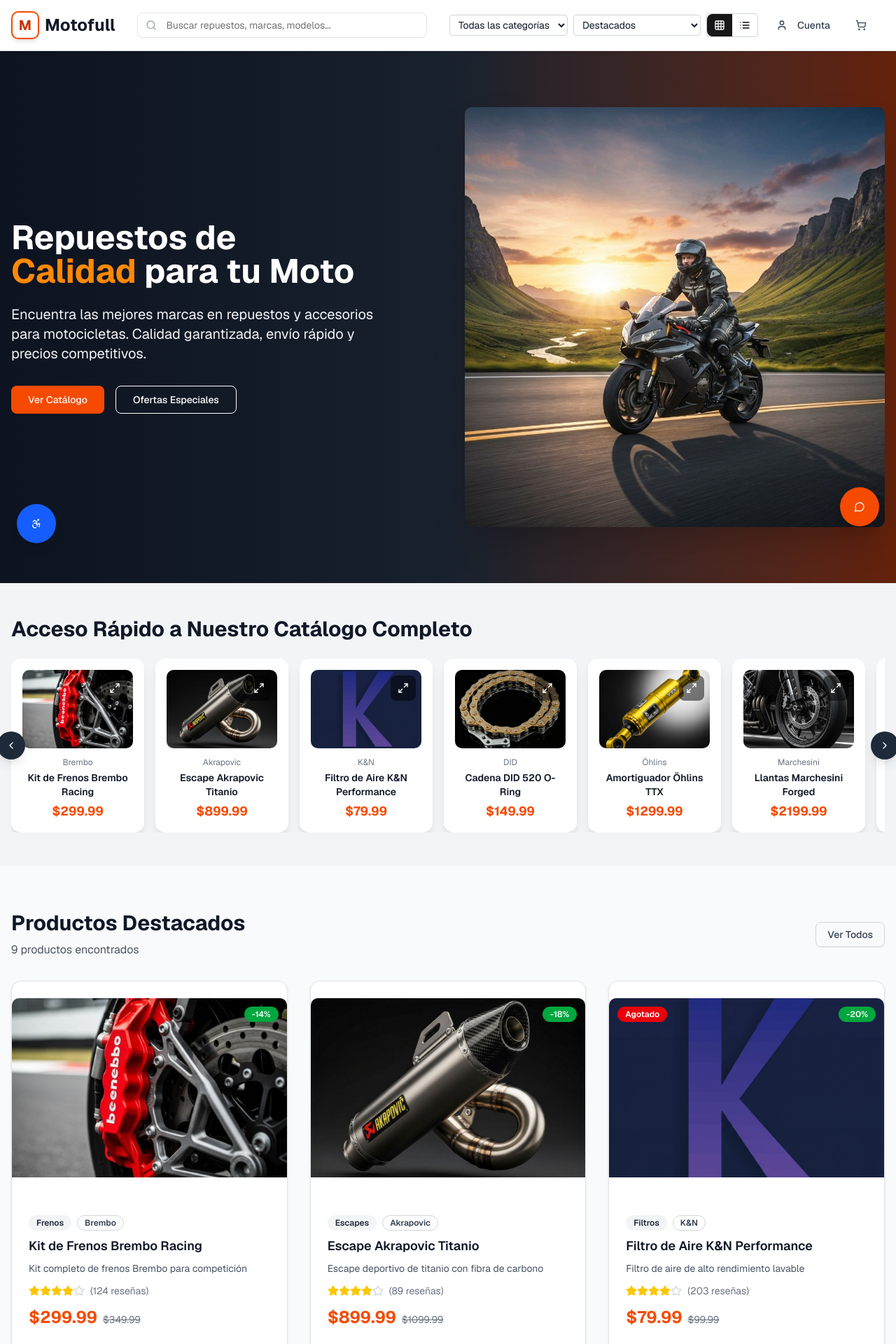
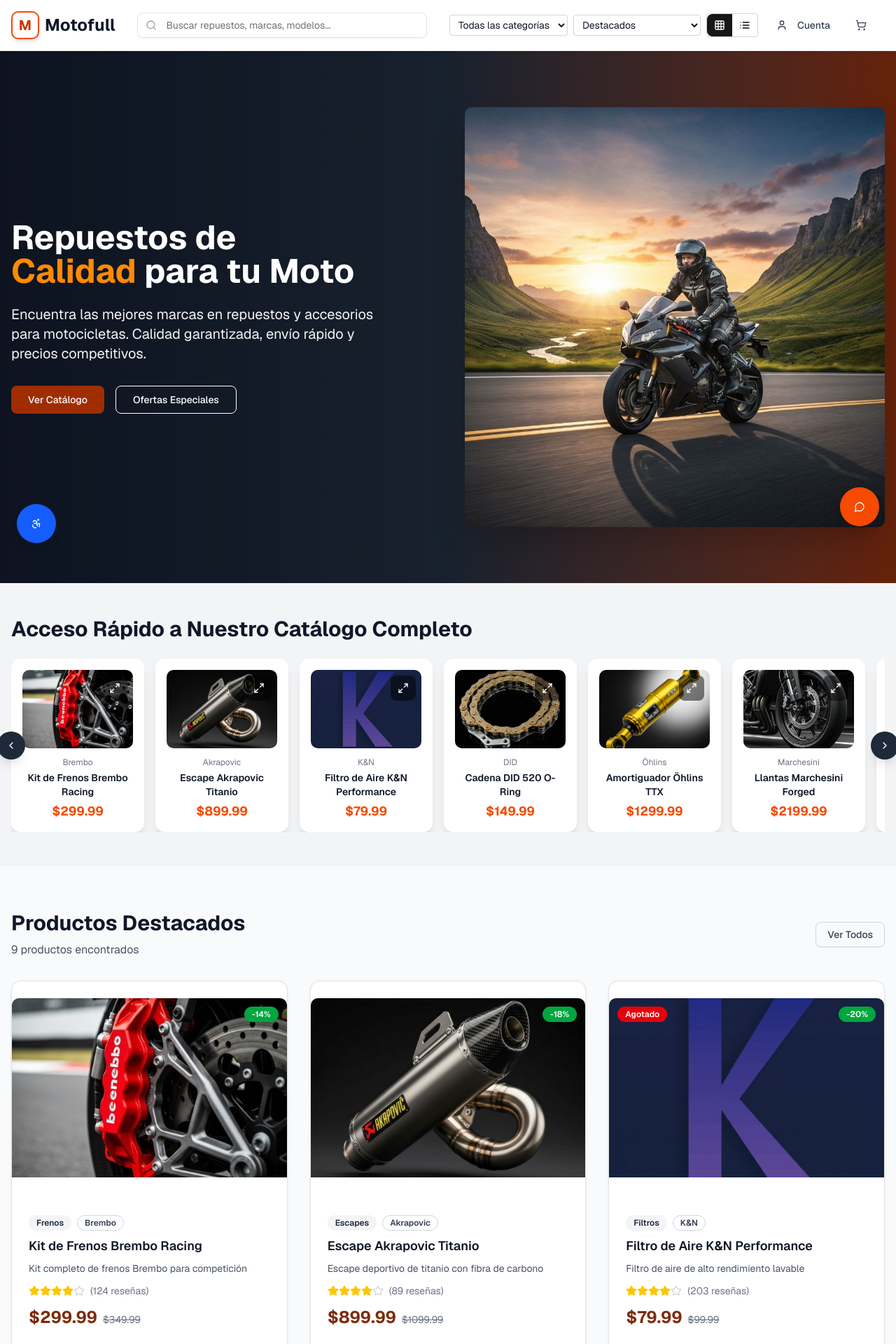
Before and after one commit to FabianGITHUB21/TSPW_FULLMOTO, a Next.js app: page / in a window 1280 px wide. Shown: the top 1920 px of the page at 70% size. Built offline with nearby package versions, Linux system fonts and the light colour scheme.

Commit message:
fix: Corregidas jerarquía de encabezados y contraste de color para Lighthouse

```diff
--- a/app/page.tsx
+++ b/app/page.tsx
@@ -349,8 +349,8 @@ export default function HomePage() {
                   rápido y precios competitivos.
               </p>
               <div className="flex flex-col sm:flex-row gap-4">
-                <Button size="lg" className="bg-orange-600 hover:bg-orange-700" asChild>
-                  <Link href="/catalog">Ver Catálogo</Link>
+                <Button size="lg" className="bg-orange-800 hover:bg-orange-900 text-white" asChild>
+                <Link href="/catalog">Ver Catálogo</Link>
                 </Button>
                 <Button
                   size="lg"
@@ -466,7 +466,7 @@ export default function HomePage() {
                       </div>
                       <div className="flex items-center justify-between">
                         <div>
-                          <span className="text-2xl font-bold text-orange-600">${product.price}</span>
+                          <span className="text-2xl font-bold text-orange-900">${product.price}</span>
                           {product.originalPrice > product.price && (
                             <span className="text-sm text-gray-500 line-through ml-2">${product.originalPrice}</span>
                           )}
@@ -536,7 +536,7 @@ export default function HomePage() {
               </p>
             </div>
             <div>
-              <h4 className="font-semibold mb-4">Categorías</h4>
+              <h2 className="font-semibold mb-4">Categorías</h2>
               <ul className="space-y-2 text-sm text-gray-400">
                 <li>
                   <Link href="/catalog?category=Frenos" className="hover:text-white">
```
